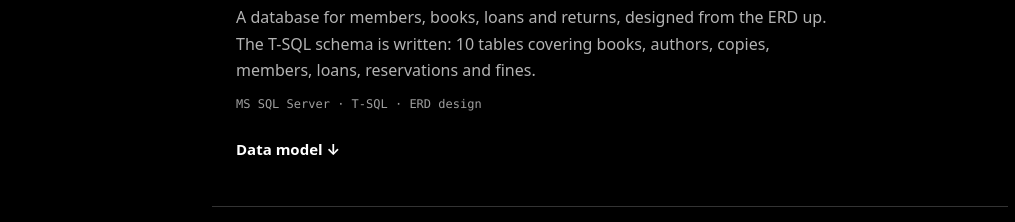
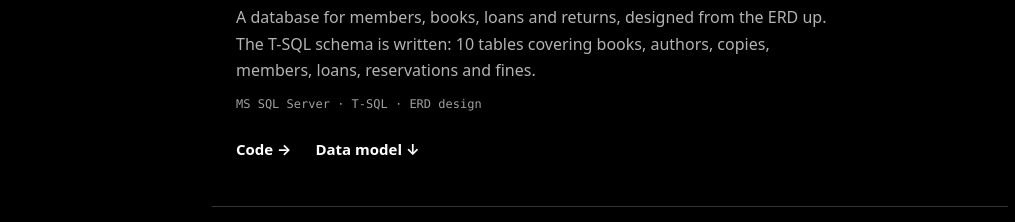
Before and after one commit to rabogale-matjokotja/rabogale-matjokotja.github.io, a plain HTML site: page index.html in a window 1280 px wide. Shown: the part 1860-2082 px from the top of the page, without its empty margins (132-1147 px from the left). Drawn offline with Linux system fonts and the light colour scheme; no server answers.

Commit message:
Add files via upload

```diff
--- a/index.html
+++ b/index.html
@@ -585,6 +585,7 @@
           <p class="sub">A database for members, books, loans and returns, designed from the ERD up. The T-SQL schema is written: 10 tables covering books, authors, copies, members, loans, reservations and fines.</p>
           <p class="techs">MS SQL Server &middot; T-SQL &middot; ERD design</p>
           <div class="ulinks">
+            <a href="https://github.com/rabogale-matjokotja/librarysystem">Code &rarr;</a>
             <a href="#lib-erd" id="lib-erd-btn" aria-expanded="false" aria-controls="lib-erd">Data model &darr;</a>
           </div>
         </article>
```
